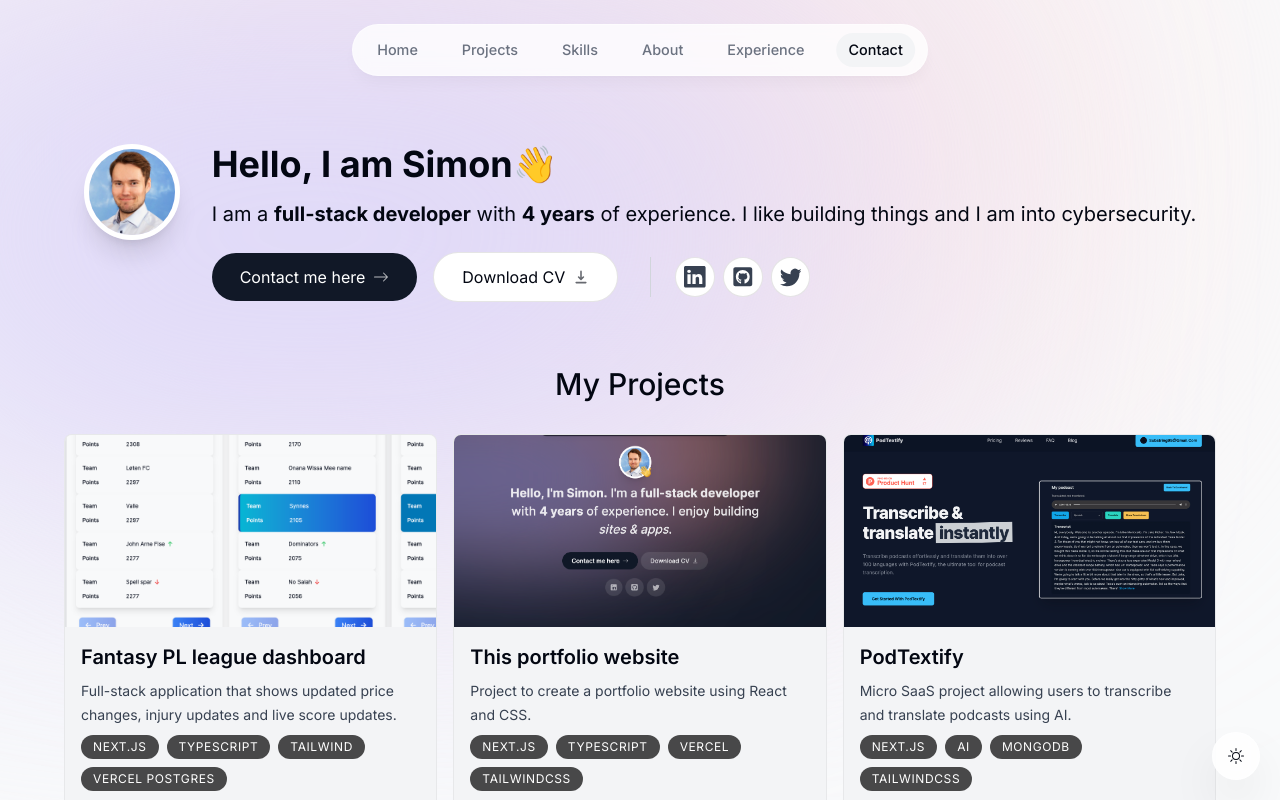
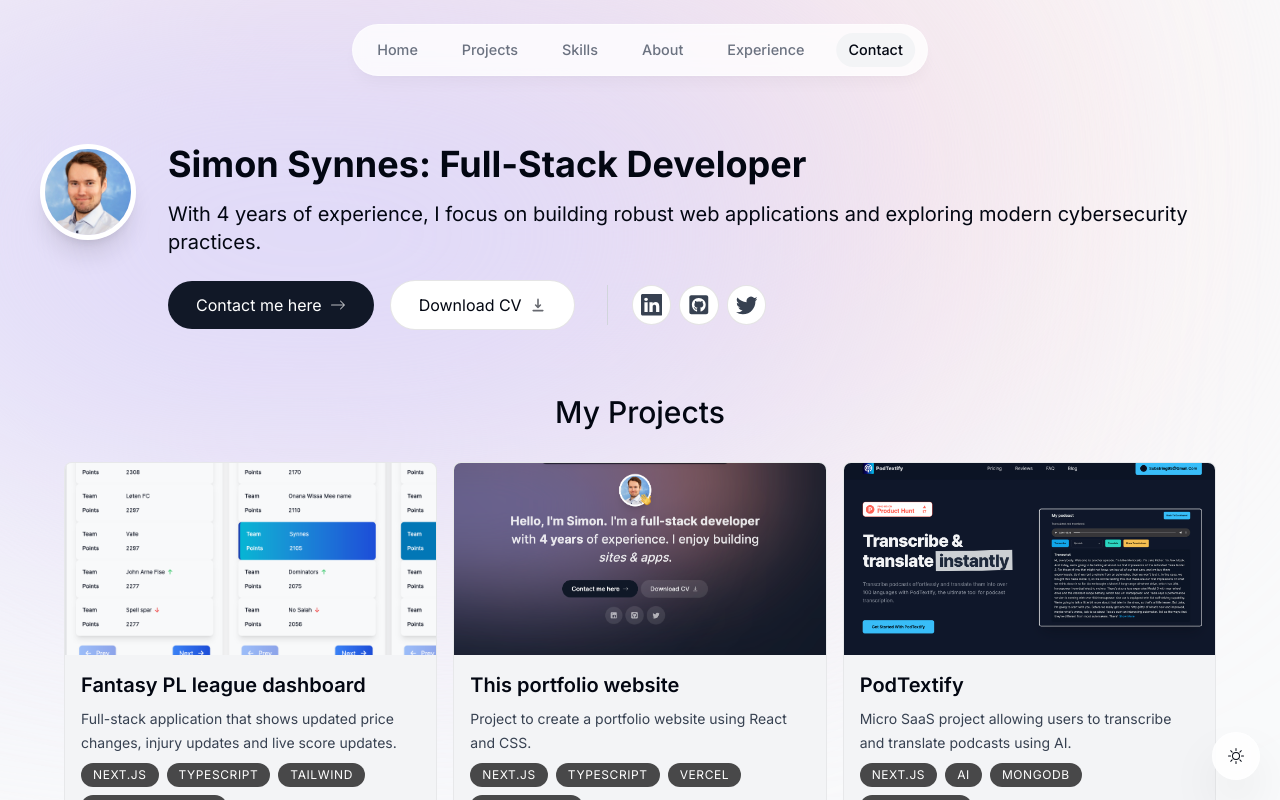
Before and after one commit to simonsynnes/personal-portfolio-website, a Next.js app: page / in a window 1280 px wide. Shown: the top 800 px of the page. Built offline with nearby package versions, Linux system fonts and the light colour scheme; no server answers.

Commit message:
updating libs and updated intro text

```diff
--- a/components/intro.tsx
+++ b/components/intro.tsx
@@ -49,7 +49,7 @@ const Intro = () => {
             animate={{ opacity: 1, y: 0 }}
             transition={{ delay: 0.2 }}
           >
-            Hello, I am <span className="font-bold">Simon</span>👋
+            Simon Synnes: Full-Stack Developer
           </motion.h1>
           <motion.p
             className="mb-6 text-xl"
@@ -57,9 +57,8 @@ const Intro = () => {
             animate={{ opacity: 1, y: 0 }}
             transition={{ delay: 0.3 }}
           >
-            I am a <span className="font-bold">full-stack developer</span> with{" "}
-            <span className="font-bold">4 years</span> of experience. I like
-            building things and I am into cybersecurity.
+            With 4 years of experience, I focus on building robust web
+            applications and exploring modern cybersecurity practices.
           </motion.p>
           <motion.div
             className="flex flex-col sm:flex-row items-center justify-start gap-4"
--- a/package.json
+++ b/package.json
@@ -9,6 +9,8 @@
     "lint": "next lint"
   },
   "dependencies": {
+    "@react-email/components": "^0.0.41",
+    "@react-email/tailwind": "^1.0.5",
     "@types/node": "20.12.7",
     "@types/react": "18.2.78",
     "@types/react-dom": "18.2.25",
@@ -28,6 +30,7 @@
     "react-intersection-observer": "^9.8.2",
     "react-vertical-timeline-component": "^3.6.0",
     "resend": "^3.2.0",
+    "sharp": "^0.34.2",
     "tailwindcss": "3.4.3",
     "typescript": "5.4.5"
   },
```
Also changed, not shown: 1 other file (tests, documents, lock files or other folders).
